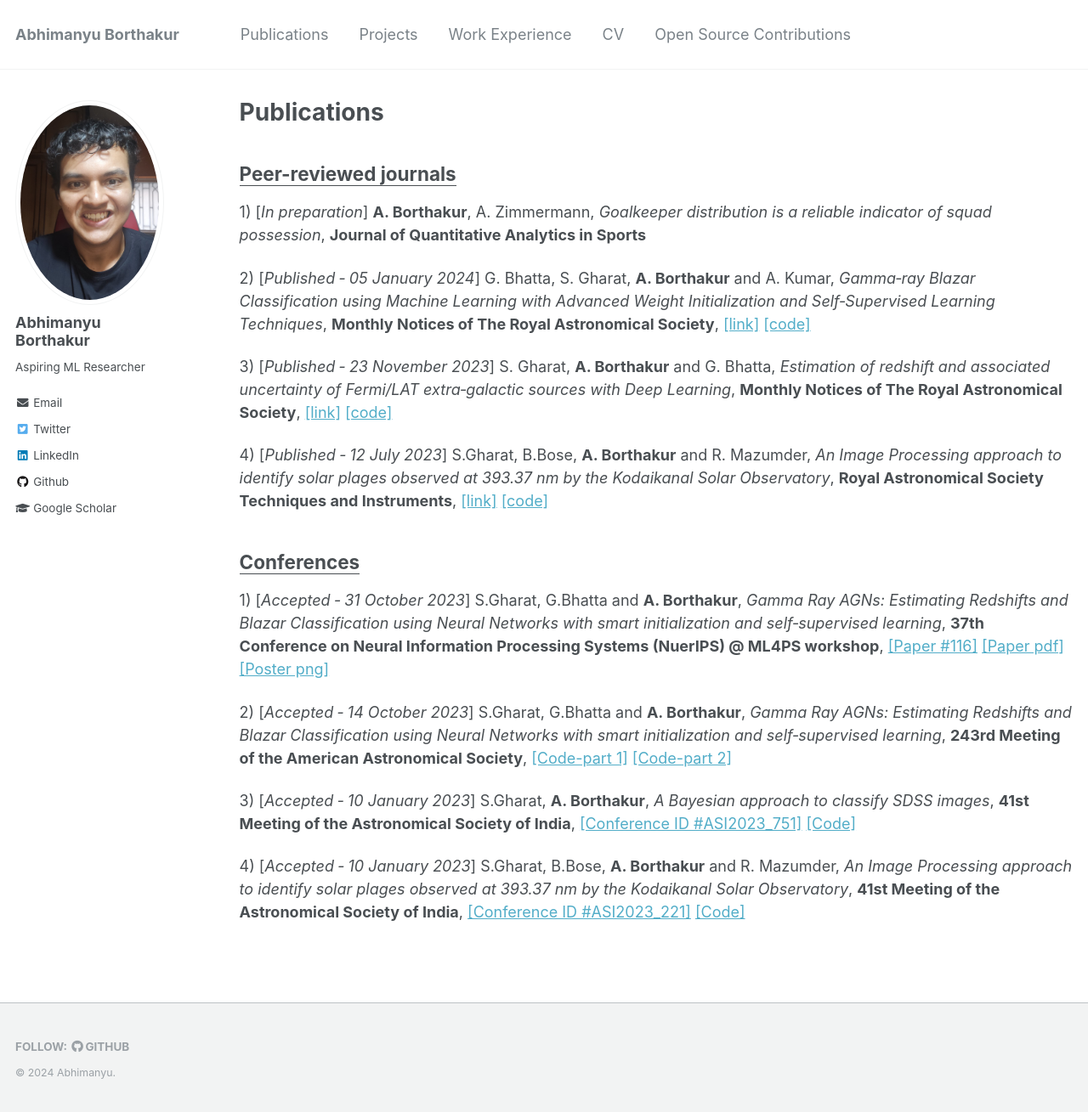
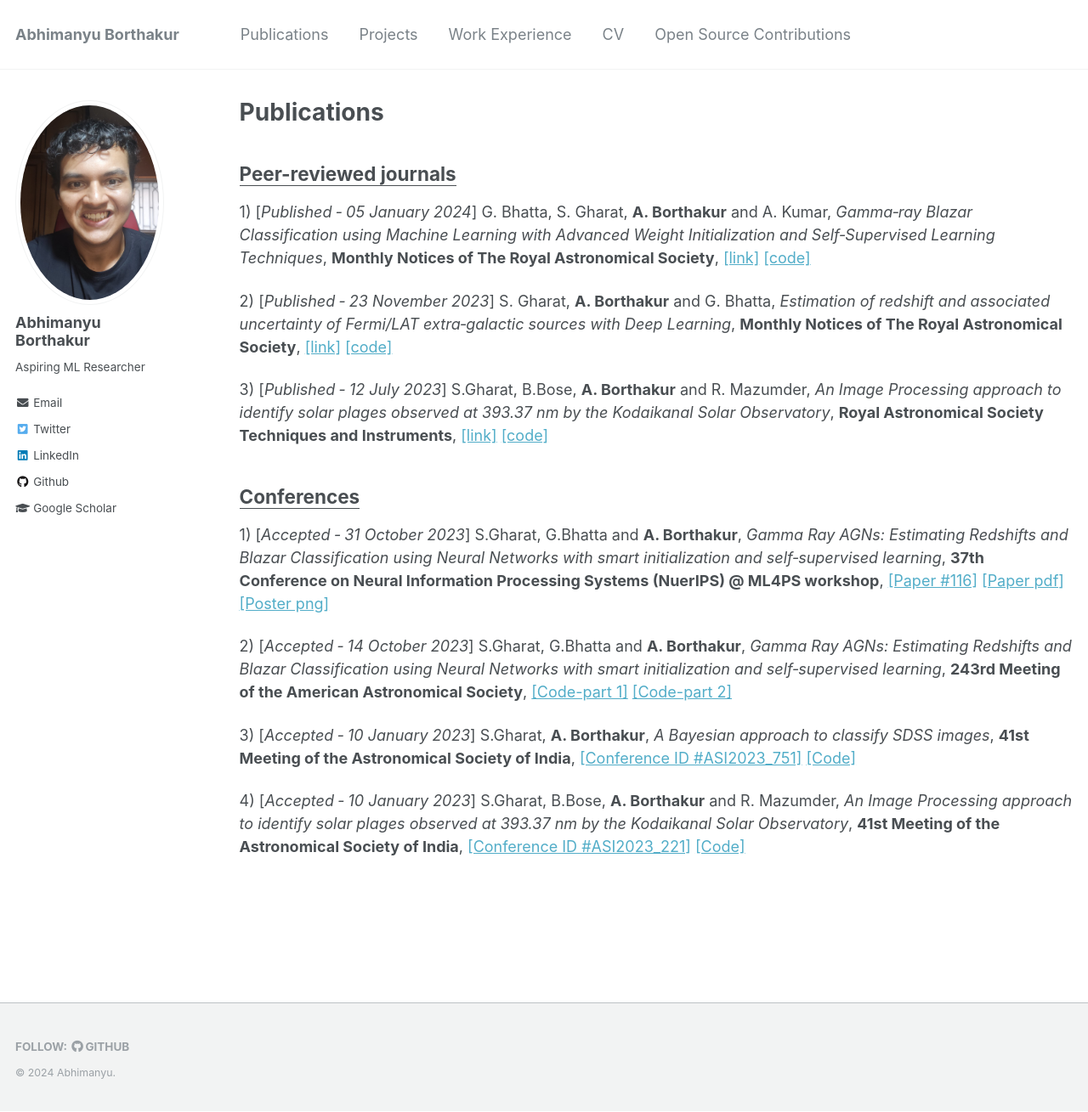
Before and after one commit to abhimanyu911/abhimanyu911.github.io, a Jekyll site: the page built from _pages/publications.md, in a window 1280 px wide and 1309 px high. Shown: the whole window at 85% size. Built offline with Jekyll 4.4.1, drawn with Linux system fonts in a browser that asks for light colours.

Commit message:
Update publications.md

```diff
--- a/_pages/publications.md
+++ b/_pages/publications.md
@@ -7,17 +7,13 @@
 
 ## <ins>Peer-reviewed journals</ins>
 
-
-1) [*In preparation*] **A. Borthakur**, A. Zimmermann, *Goalkeeper distribution is a reliable indicator of squad possession*, **Journal of Quantitative Analytics in Sports**
+1) [*Published ‑ 05 January 2024*] G. Bhatta, S. Gharat, **A. Borthakur** and A. Kumar, *Gamma‑ray Blazar Classification using Machine Learning with Advanced Weight Initialization and Self‑Supervised Learning Techniques*, **Monthly Notices of The Royal Astronomical Society**, [[link]](https://academic.oup.com/mnras/advance-article/doi/10.1093/mnras/stae028/7512220)  [[code]](https://github.com/abhimanyu911/bcu-classification)
 
 
-2) [*Published ‑ 05 January 2024*] G. Bhatta, S. Gharat, **A. Borthakur** and A. Kumar, *Gamma‑ray Blazar Classification using Machine Learning with Advanced Weight Initialization and Self‑Supervised Learning Techniques*, **Monthly Notices of The Royal Astronomical Society**, [[link]](https://academic.oup.com/mnras/advance-article/doi/10.1093/mnras/stae028/7512220)  [[code]](https://github.com/abhimanyu911/bcu-classification)
+2) [*Published ‑ 23 November 2023*] S. Gharat, **A. Borthakur** and G. Bhatta, *Estimation of redshift and associated uncertainty of Fermi/LAT extra‑galactic sources with Deep Learning*, **Monthly Notices of The Royal Astronomical Society**, [[link]](https://academic.oup.com/mnras/article/527/3/6198/7445008)  [[code]](https://github.com/abhimanyu911/redshift-regression-with-uncertainty)
 
 
-3) [*Published ‑ 23 November 2023*] S. Gharat, **A. Borthakur** and G. Bhatta, *Estimation of redshift and associated uncertainty of Fermi/LAT extra‑galactic sources with Deep Learning*, **Monthly Notices of The Royal Astronomical Society**, [[link]](https://academic.oup.com/mnras/article/527/3/6198/7445008)  [[code]](https://github.com/abhimanyu911/redshift-regression-with-uncertainty)
-
-
-4) [*Published ‑ 12 July 2023*] S.Gharat, B.Bose, **A. Borthakur** and R. Mazumder, *An Image Processing approach to identify solar plages observed at 393.37 nm by the Kodaikanal Solar Observatory*, **Royal Astronomical Society Techniques and Instruments**, [[link]](https://academic.oup.com/rasti/article/2/1/393/7223482)  [[code]](https://github.com/abhimanyu911/Plages-Identification)
+3) [*Published ‑ 12 July 2023*] S.Gharat, B.Bose, **A. Borthakur** and R. Mazumder, *An Image Processing approach to identify solar plages observed at 393.37 nm by the Kodaikanal Solar Observatory*, **Royal Astronomical Society Techniques and Instruments**, [[link]](https://academic.oup.com/rasti/article/2/1/393/7223482)  [[code]](https://github.com/abhimanyu911/Plages-Identification)
 
 
 ## <ins>Conferences</ins>
```
